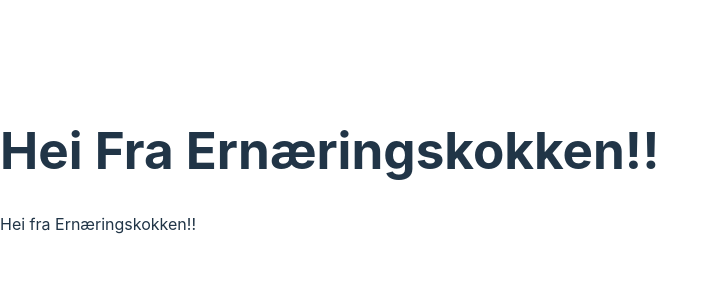
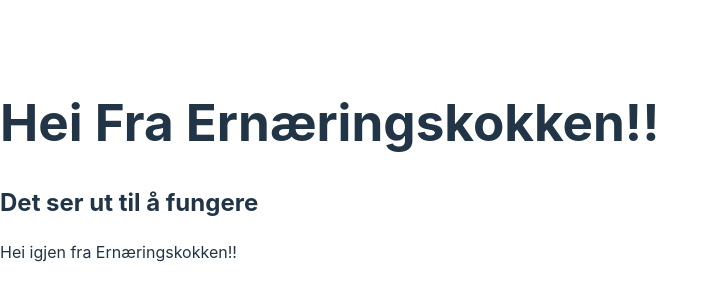
Before and after one commit to coding-chef77/ernaeringskokken, a React (Vite) app: page / in a window 1280 px wide. Shown: the part 230-530 px from the top of the page, without its empty margins (0-718 px from the left). Built offline with nearby package versions, Linux system fonts and the light colour scheme.

Commit message:
Test commit

```diff
--- a/src/App.jsx
+++ b/src/App.jsx
@@ -2,7 +2,8 @@ function App() {
   return (
     <div className="App">
       <h1>Hei Fra Ernæringskokken!!</h1>
-      <p>Hei fra Ernæringskokken!!</p>
+      <h2>Det ser ut til å fungere</h2>
+      <p>Hei igjen fra Ernæringskokken!!</p>
     </div>
   );
 }
```
